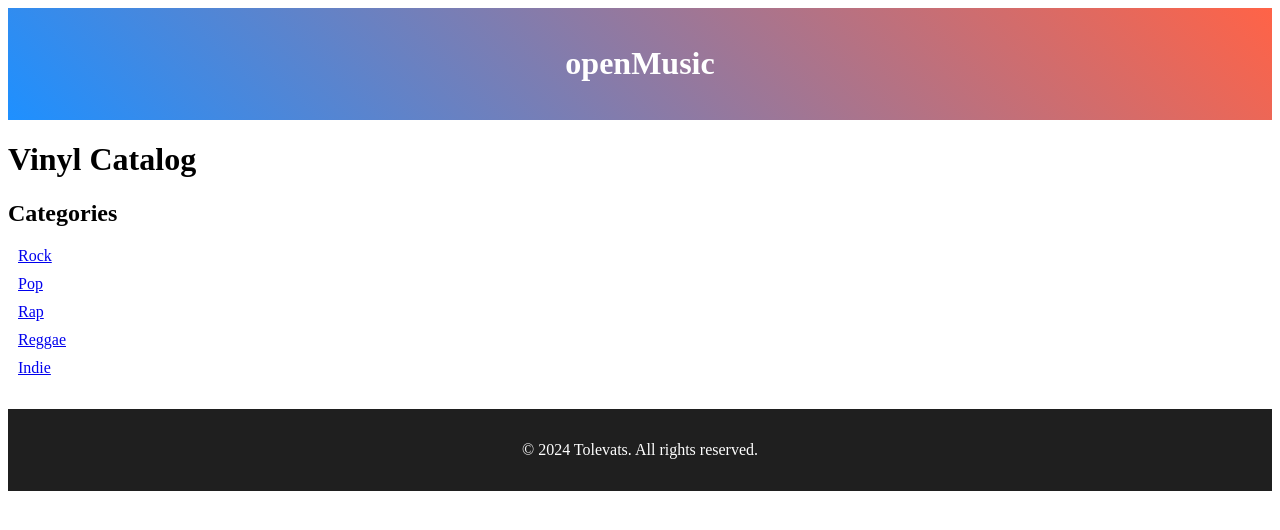
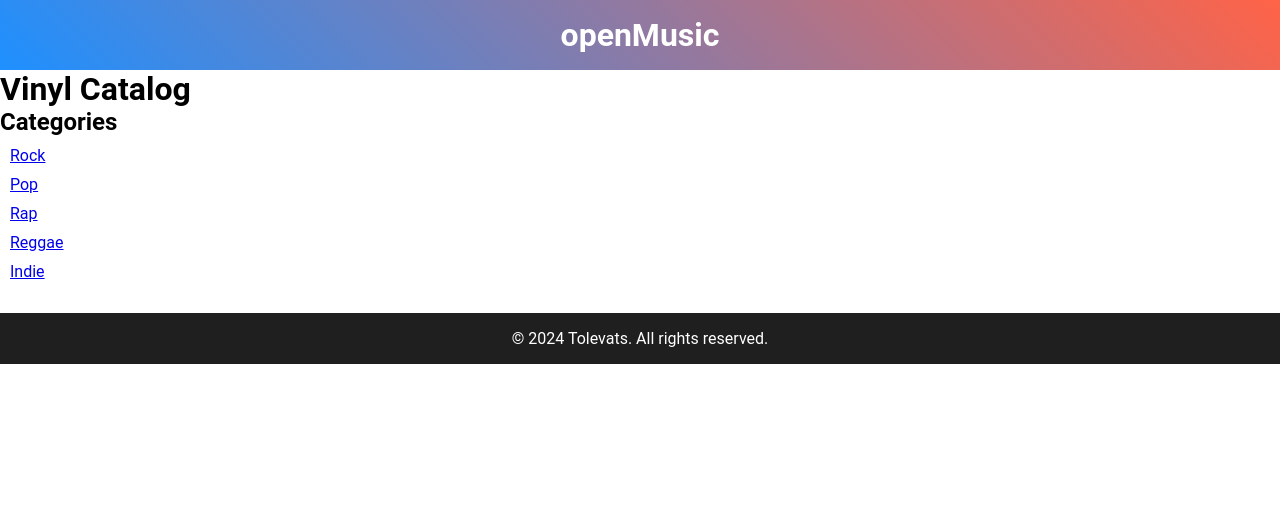
Before and after one commit to Tolevats/openmusic-v2, a Vue app: page / in a window 1280 px wide. Shown: the top 530 px of the page. Built offline with nearby package versions, Linux system fonts and the light colour scheme.

Commit message:
update: Add global styles

```diff
--- a/src/App.vue
+++ b/src/App.vue
@@ -1,9 +1,5 @@
 <template>
   <div id="app">
-<!--     <nav>
-      <router-link to="/">Home</router-link> |
-      <router-link to="/about">About</router-link>
-    </nav> -->
     <Header />
     <router-view/>
     <Footer />
@@ -23,4 +19,10 @@ export default {
 </script>
 
 <style>
+* {
+  box-sizing: border-box;
+  margin: 0;
+  padding: 0;
+  font-family: 'Roboto', sans-serif;
+}
 </style>
```
